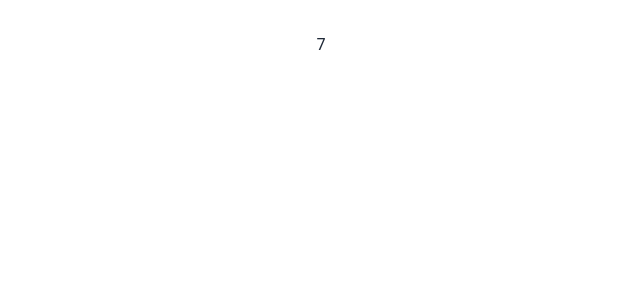
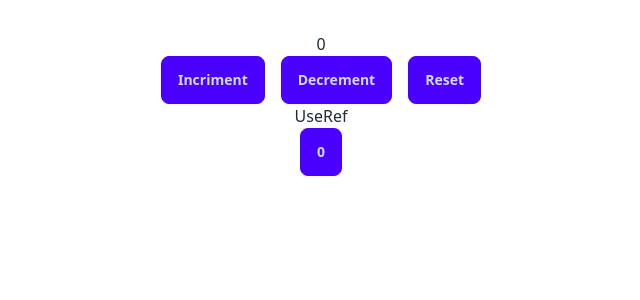
Before and after one commit to Shahriyar001/react-hooks, a React (Vite) app: page / in a window 1280 px wide. Shown: the top 300 px of the page, without its empty margins (319-959 px from the left). Built offline with nearby package versions, Linux system fonts and the light colour scheme.

Commit message:
use useref

```diff
--- a/src/App.jsx
+++ b/src/App.jsx
@@ -1,15 +1,17 @@
 import "./App.css";
-import UseEffect from "./pages/UseEffect";
-import UseReducer from "./pages/UseReducer";
-// import UseState from "./pages/UseState";
+// import UseEffect from "./pages/UseEffect";
+// import UseReducer from "./pages/UseReducer";
+import UseState from "./pages/UseState";
+import Useref from "./pages/Useref";
 // import UseStateExample from "./pages/useStateExample";
 function App() {
   return (
     <div>
-      {/* <UseState /> */}
+      <UseState />
       {/* <UseStateExample /> */}
       {/* <UseReducer></UseReducer> */}
-      <UseEffect />
+      {/* <UseEffect /> */}
+      <Useref />
     </div>
   );
 }
--- a/src/pages/UseEffect.jsx
+++ b/src/pages/UseEffect.jsx
@@ -1,30 +1,30 @@
-import { useEffect, useState } from "react";
+// import { useEffect, useState } from "react";
 
-const UseEffect = () => {
-  const [hidden, setHidden] = useState(false);
-  const [count, setCount] = useState(0);
-  useEffect(() => {
-    const id = setInterval(() => {
-      console.log(count);
-      setCount((prev) => prev + 1);
-    }, 1000);
+// const UseEffect = () => {
+//   const [hidden, setHidden] = useState(false);
+//   const [count, setCount] = useState(0);
+//   useEffect(() => {
+//     const id = setInterval(() => {
+//       console.log(count);
+//       setCount((prev) => prev + 1);
+//     }, 1000);
 
-    return () => {
-      clearInterval(id);
-    };
-  }, []);
+//     return () => {
+//       clearInterval(id);
+//     };
+//   }, []);
 
-  return (
-    <div>
-      {/* <button
-        onClick={() => setHidden((prev) => !prev)}
-        className="btn bnt-primary"
-      >
-        Click
-      </button> */}
-      <h1>{count}</h1>
-    </div>
-  );
-};
+//   return (
+//     <div>
+//       <button
+//         onClick={() => setHidden((prev) => !prev)}
+//         className="btn bnt-primary"
+//       >
+//         {hidden ? 'show': "hide"}
+//       </button>
+//       {!hidden &&}
+//     </div>
+//   );
+// };
 
-export default UseEffect;
+// export default UseEffect;
--- a/src/pages/Useref.jsx
+++ b/src/pages/Useref.jsx
@@ -1,7 +1,22 @@
-import React from "react";
+import { useRef, useState } from "react";
 
 const Useref = () => {
-  return <div></div>;
+  const [count, setCount] = useState(0);
+  const myRef = useRef(0);
+
+  const increment = () => {
+    myRef.current = myRef.current + 1;
+    setCount(count + 1);
+  };
+
+  return (
+    <div>
+      <h1>UseRef</h1>
+      <button onClick={() => increment()} className="btn btn-primary">
+        {myRef.current}
+      </button>
+    </div>
+  );
 };
 
 export default Useref;
```
